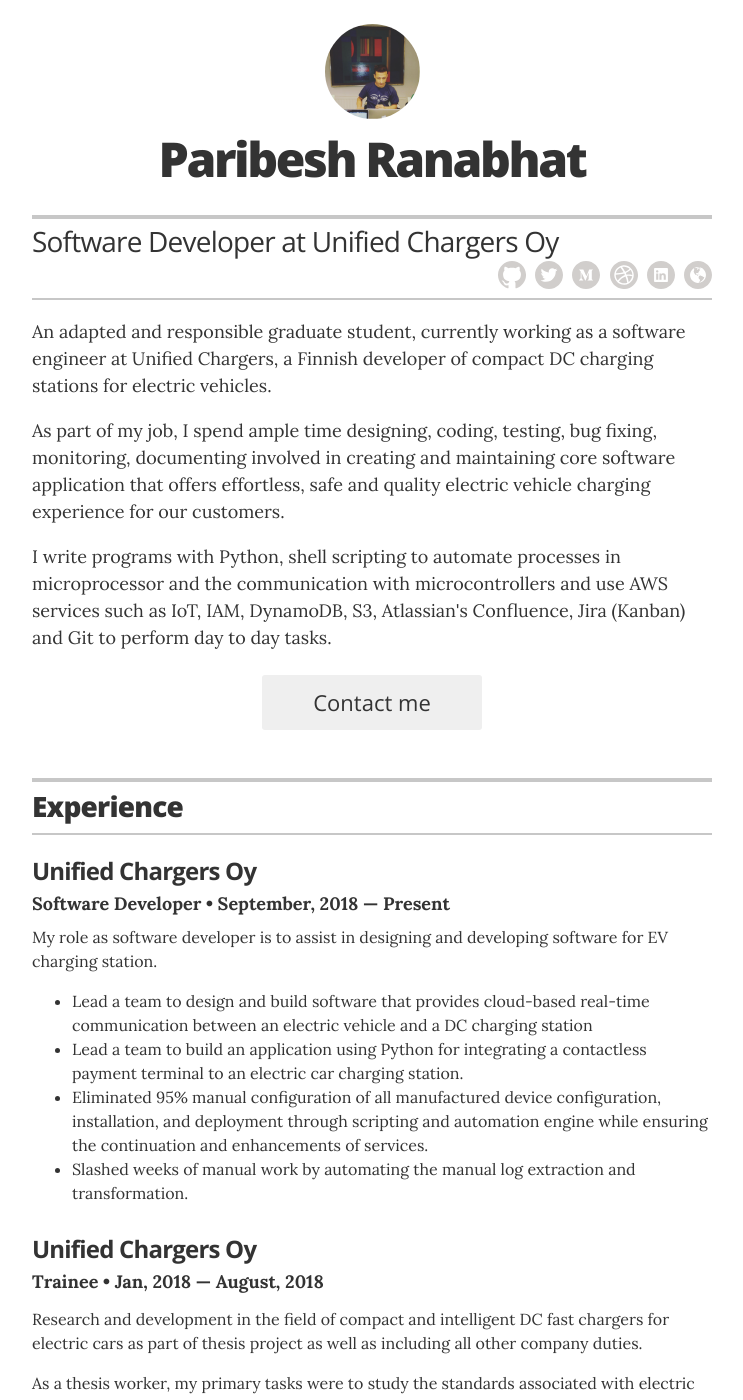
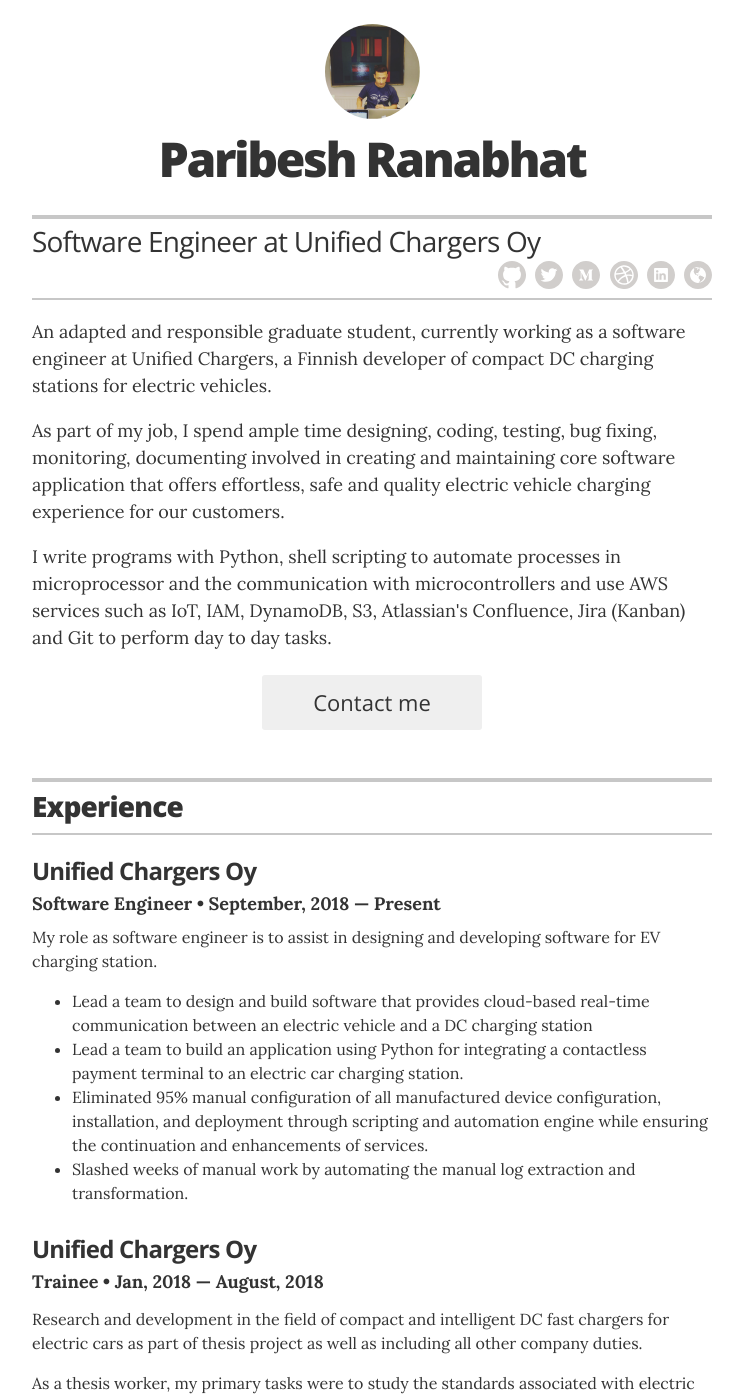
Before and after one commit to ranabhat/ranabhat.github.io, a Jekyll site: the page built from index.html, in a window 1280 px wide and 1400 px high. Shown: the whole window, without its empty margins (268-1011 px from the left). Built offline with Jekyll 4.4.1, drawn with Linux system fonts in a browser that asks for light colours.

Commit message:
developer changed to engineer

```diff
--- a/_config.yml
+++ b/_config.yml
@@ -11,7 +11,7 @@
 # Resume settings
 resume_avatar:                  "true"
 resume_name:                    "Paribesh Ranabhat"
-resume_title:                   "Software Developer at Unified Chargers Oy"
+resume_title:                   "Software Engineer at Unified Chargers Oy"
 
 # used for the contact button in _layouts/resume.html
 resume_contact_email:           "paribessh_sab@hotmail.com"
--- a/_data/experience.yml
+++ b/_data/experience.yml
@@ -1,9 +1,9 @@
 # Jobs
 # Junior Software Engineer of Unified Chargers Oy
 - company: Unified Chargers Oy
-  position: Software Developer
+  position: Software Engineer
   duration: September, 2018 &mdash; Present
-  summary: My role as software developer is to assist in designing and developing software for EV charging station.	<ul class="resume-item-list"><li>Lead a team to design and build software that provides cloud-based real-time communication between an electric vehicle and a DC charging station</li><li>Lead a team to build an application using Python for integrating a contactless payment terminal to an electric car charging station.</li><li>Eliminated 95% manual configuration of all manufactured device configuration, installation, and deployment through scripting and automation engine while ensuring the continuation and enhancements of services.</li><li>Slashed weeks of manual work by automating the manual log extraction and transformation.</li></ul>
+  summary: My role as software engineer is to assist in designing and developing software for EV charging station.	<ul class="resume-item-list"><li>Lead a team to design and build software that provides cloud-based real-time communication between an electric vehicle and a DC charging station</li><li>Lead a team to build an application using Python for integrating a contactless payment terminal to an electric car charging station.</li><li>Eliminated 95% manual configuration of all manufactured device configuration, installation, and deployment through scripting and automation engine while ensuring the continuation and enhancements of services.</li><li>Slashed weeks of manual work by automating the manual log extraction and transformation.</li></ul>
 
 # Trainee of Unified Chargers Oy
 - company: Unified Chargers Oy
```
